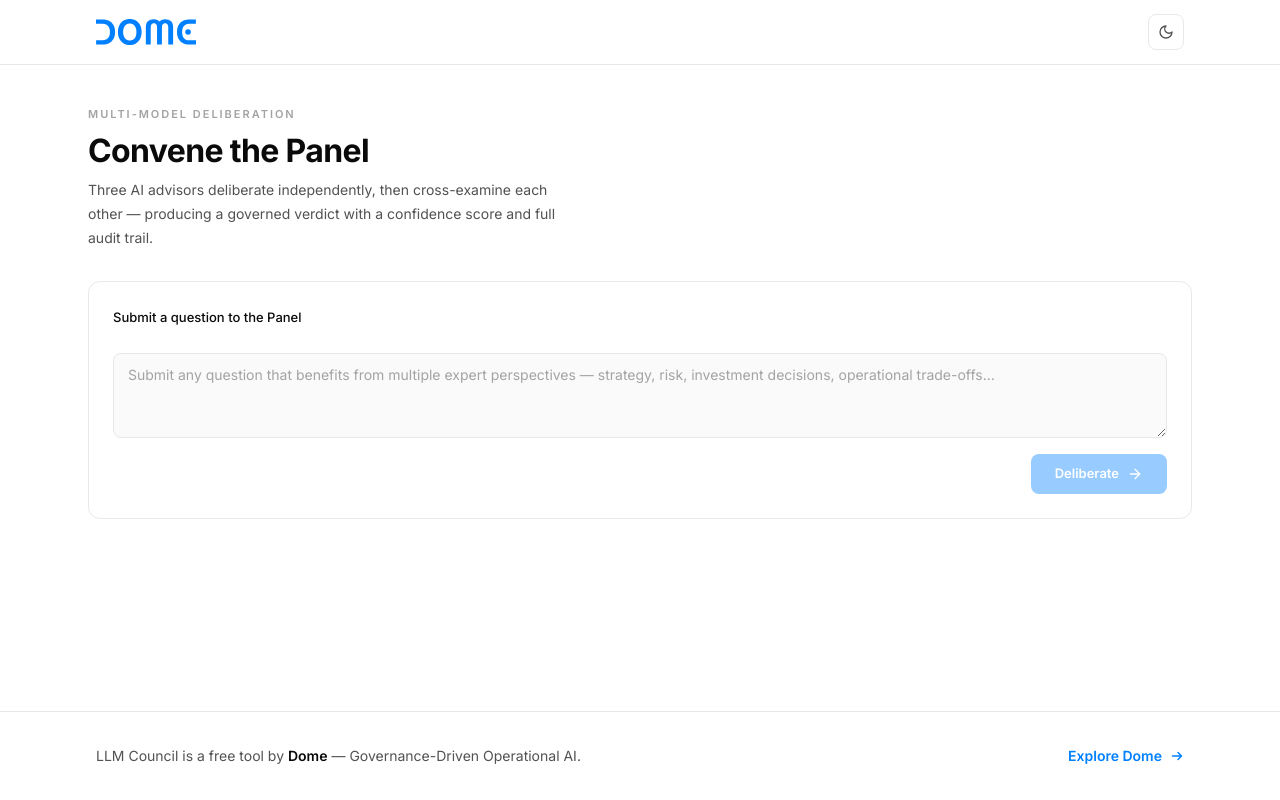
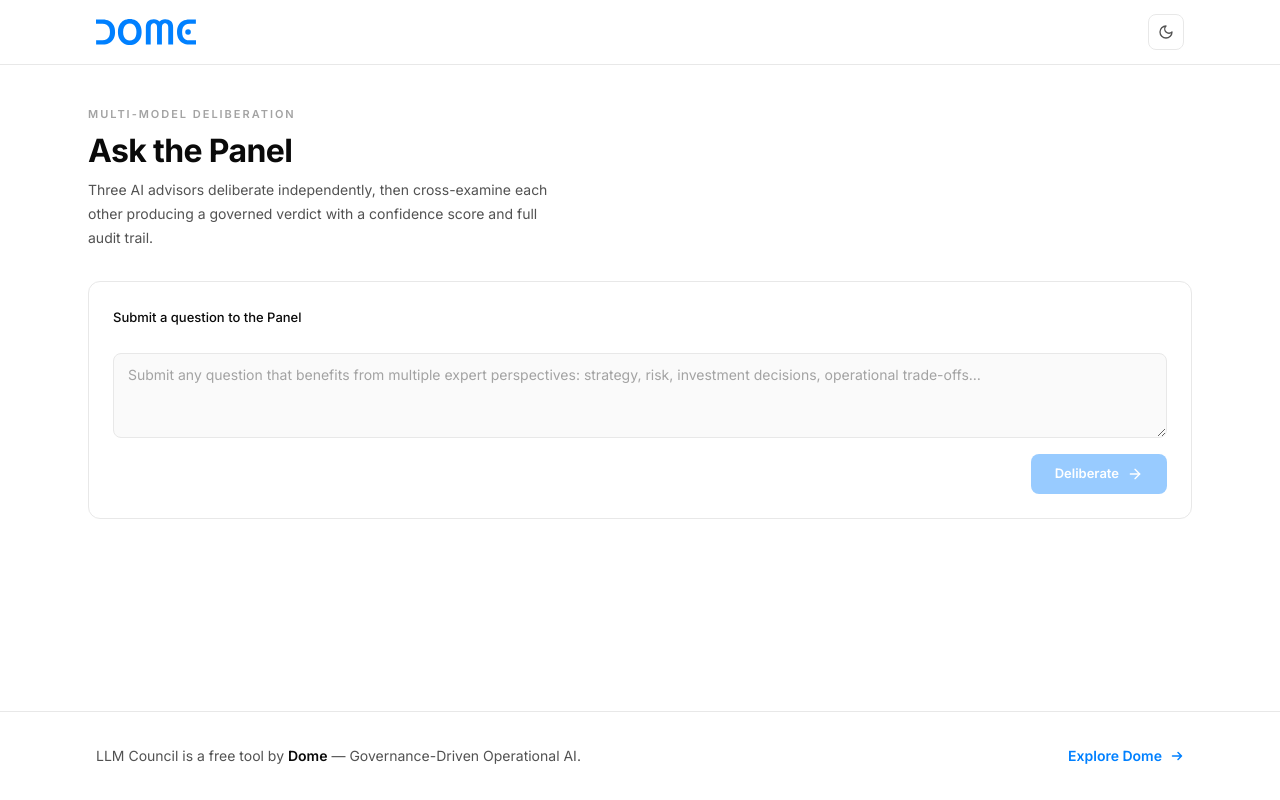
Before and after one commit to Dome-Layer/dome-llm-council, a Next.js app in the folder frontend/: page / in a window 1280 px wide. Built offline with nearby package versions, Linux system fonts and the light colour scheme.

Commit message:
Text updates

```diff
--- a/frontend/src/app/components/QuestionForm.tsx
+++ b/frontend/src/app/components/QuestionForm.tsx
@@ -35,7 +35,7 @@ export default function QuestionForm({ onSubmit, isSubmitting }: QuestionFormPro
         <textarea
           id="question"
           className="input"
-          placeholder="Submit any question that benefits from multiple expert perspectives — strategy, risk, investment decisions, operational trade-offs…"
+          placeholder="Submit any question that benefits from multiple expert perspectives: strategy, risk, investment decisions, operational trade-offs…"
           value={question}
           onChange={e => setQuestion(e.target.value)}
           rows={3}
--- a/frontend/src/app/page.tsx
+++ b/frontend/src/app/page.tsx
@@ -15,7 +15,7 @@ type MemberId = typeof MEMBER_ORDER[number]
 const MEMBER_DISPLAY: Record<MemberId, { displayName: string; defaultRole: string }> = {
   claude: { displayName: 'Claude',  defaultRole: 'Strategic Advisor' },
   gemini: { displayName: 'Gemini',  defaultRole: 'Research Analyst' },
-  openai: { displayName: 'GPT-4o', defaultRole: 'Critical Advisor' },
+  openai: { displayName: 'Chat-GPT', defaultRole: 'Critical Advisor' },
 }
 
 // ─── State types ──────────────────────────────────────────────────
@@ -236,7 +236,7 @@ export default function Page() {
               lineHeight: 1.2,
             }}
           >
-            Convene the Panel
+            Ask the Panel
           </h1>
           <p
             style={{
@@ -247,7 +247,7 @@ export default function Page() {
               maxWidth: '55ch',
             }}
           >
-            Three AI advisors deliberate independently, then cross-examine each other — producing a governed verdict with a confidence score and full audit trail.
+            Three AI advisors deliberate independently, then cross-examine each other producing a governed verdict with a confidence score and full audit trail.
           </p>
         </div>
 
```
